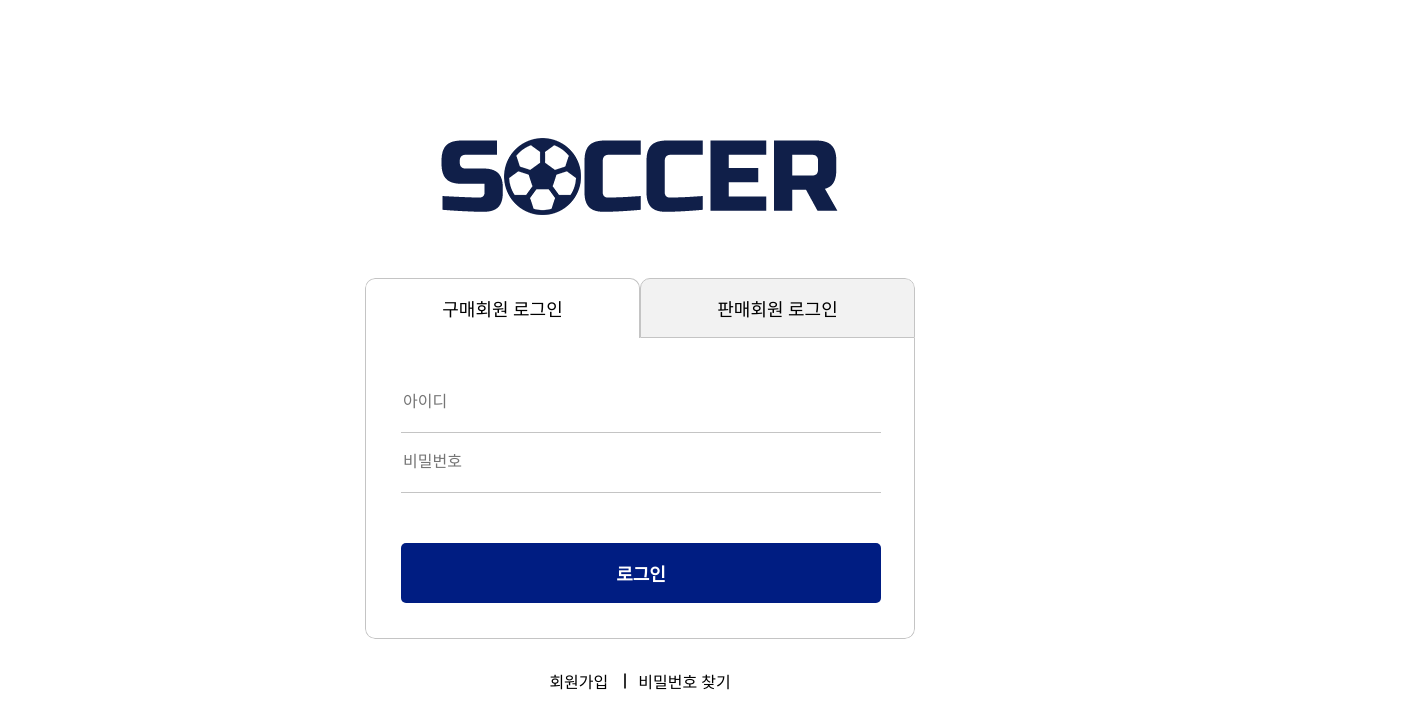
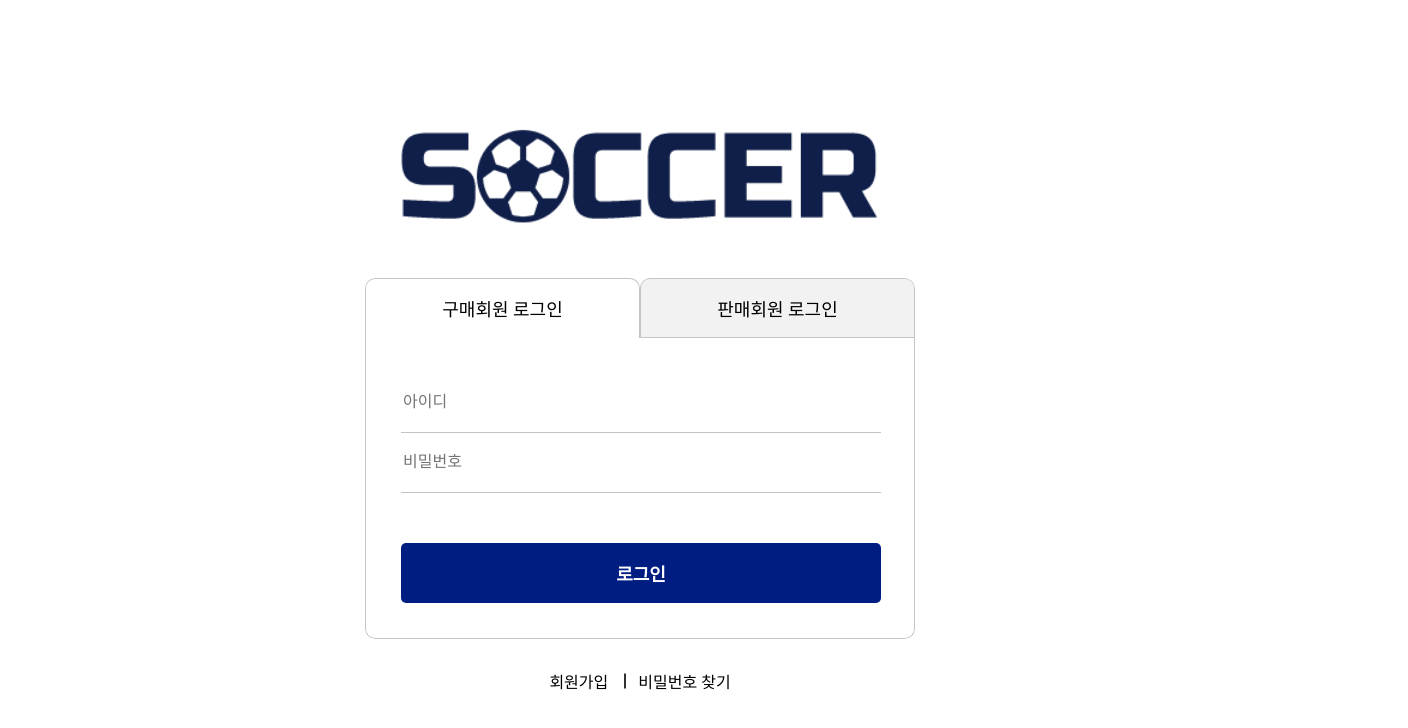
Before and after one commit to yunbiyomi/soccer-market, a React (Create React App) app: page /login in a window 1280 px wide. Shown: the top 728 px of the page, 1408 px wide, since content can reach past the window. Built offline with nearby package versions, Linux system fonts and the light colour scheme.

Commit message:
💄 Style : Logo 크기 수정

```diff
--- a/src/components/common/Header/Header.jsx
+++ b/src/components/common/Header/Header.jsx
@@ -65,7 +65,7 @@ const InputWrap = styled.div`
 const SSearchInput = styled.input`
   width: 400px;
   height: 60px;
-  margin-left: 20px;
+  margin-left: 30px;
   padding: 0 17px;
   border-radius: 30px;
   border: 3px solid var(--point-color);
--- a/src/components/common/Logo/Logo.jsx
+++ b/src/components/common/Logo/Logo.jsx
@@ -19,4 +19,5 @@ const SLogo = styled.div`
   justify-content: center;
   align-items: center;
   margin: 50px 0;
+  scale: 1.2;
 `;
```
